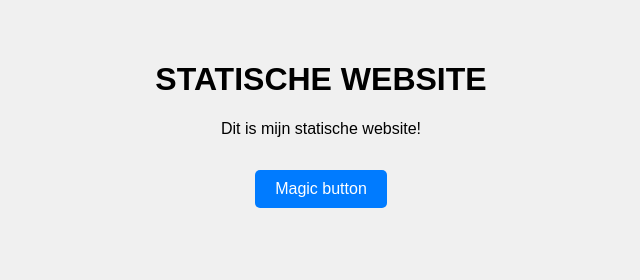
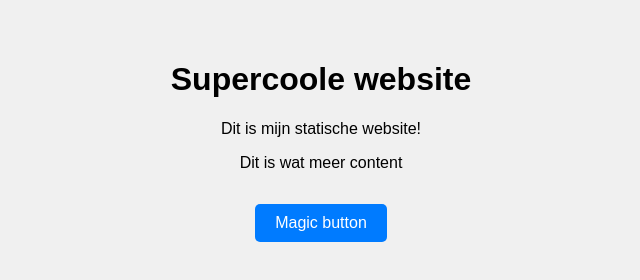
Before and after one commit to GitteVandeVelde/ci-cd, a plain HTML site: page index.html in a window 1280 px wide. Shown: the whole page, without its empty margins (319-959 px from the left). Drawn offline with Linux system fonts and the light colour scheme.

Commit message:
Added Changes

```diff
--- a/index.html
+++ b/index.html
@@ -3,13 +3,14 @@
 <head>
   <meta charset="UTF-8" />
   <meta name="viewport" content="width=device-width, initial-scale=1.0" />
-  <title>Template website CI/CD</title>
+  <title>Supercoole website</title>
   <link rel="stylesheet" href="style.css" />
 </head>
 <body>
   <header>
-    <h1>STATISCHE WEBSITE</h1>
+    <h1>Supercoole website</h1>
     <p>Dit is mijn statische website!</p>
+    <p>Dit is wat meer content</p>
   </header>
   <main>
     <button onclick="magicButton()">Magic button</button>
```
